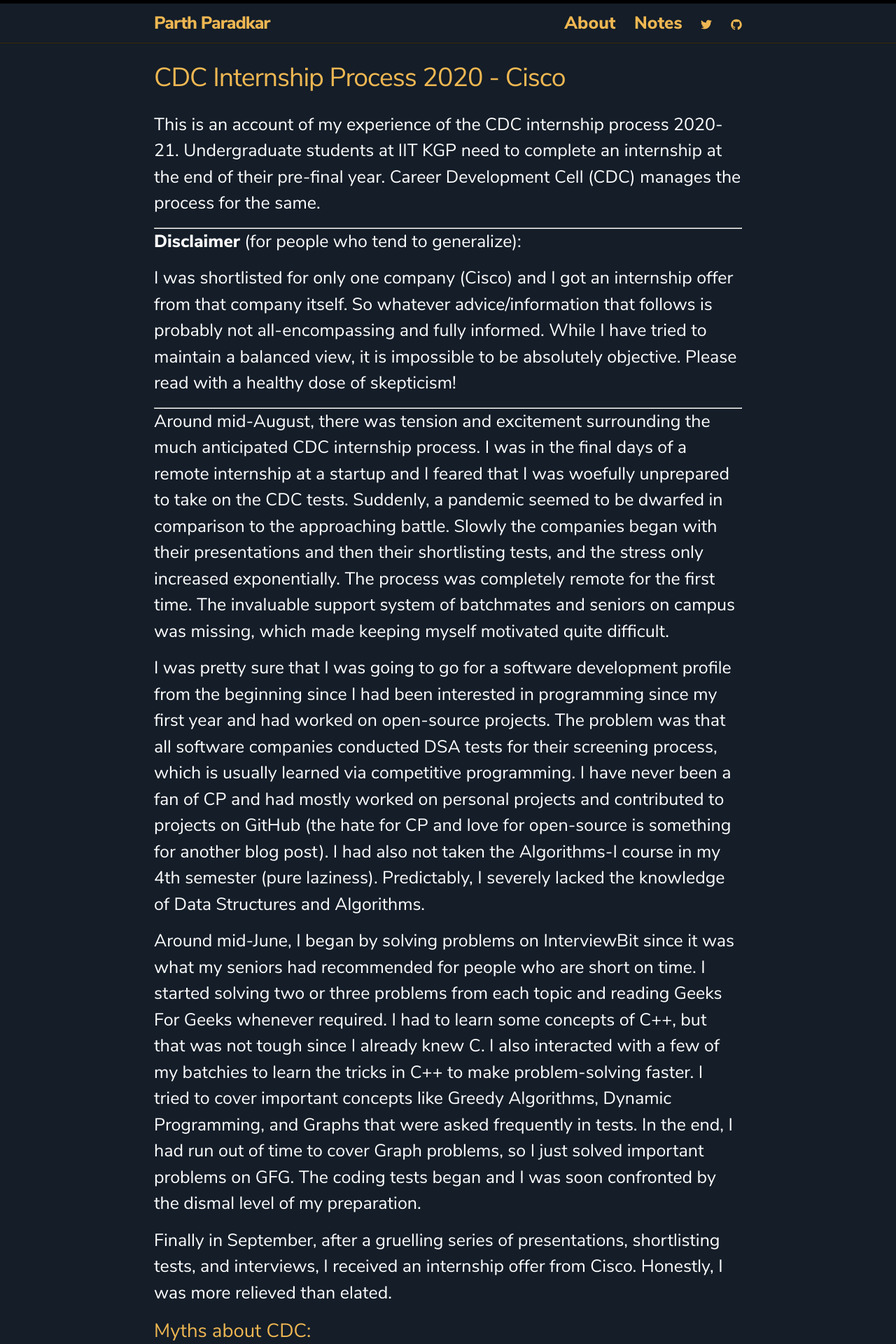
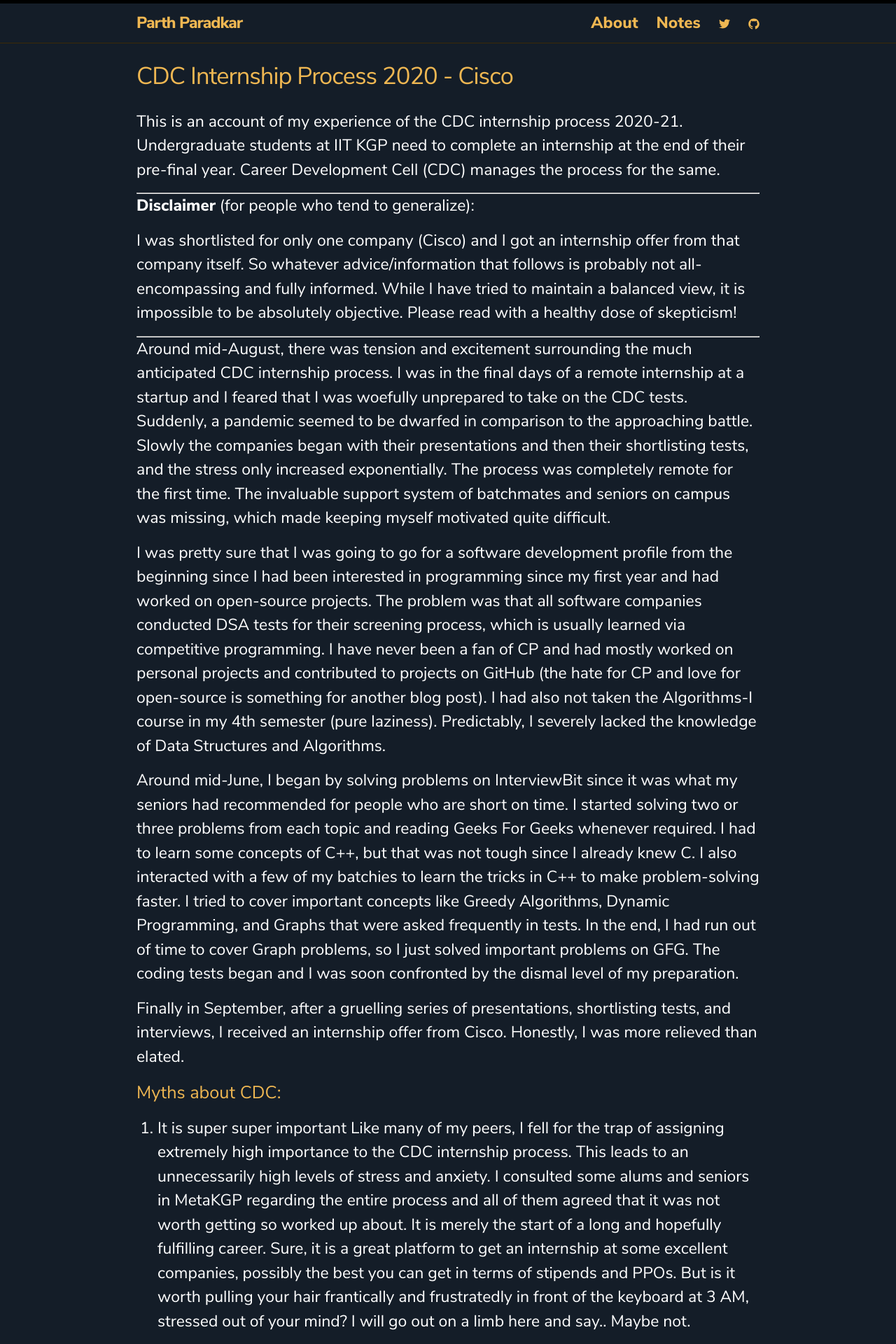
Before and after one commit to thescriptninja/thescriptninja.github.io, a Jekyll site: the page built from _posts/2020-11-30-CDC-Internship-Process-2020-Cisco.md, in a window 1280 px wide. Shown: the top 1920 px of the page at 70% size. Built offline with Jekyll 4.4.1, drawn with Linux system fonts in a browser that asks for light colours.

Commit message:
Styling changes

```diff
--- a/_sass/_base.scss
+++ b/_sass/_base.scss
@@ -45,6 +45,8 @@
 img {
     max-width: 100%;
     vertical-align: middle;
+    margin-top: 5%;
+    margin-bottom: 5%;
 }
 
 
--- a/css/main.scss
+++ b/css/main.scss
@@ -10,7 +10,7 @@
 // $base-font-family: medium-content-sans-serif-font,-apple-system,BlinkMacSystemFont,"Segoe UI",Roboto,Oxygen,Cantarell,"Open Sans","Helvetica Neue",sans-serif;
 // $base-font-family: 'Noto Serif', serif;
 $base-font-family: "Nunito", "Clear Sans", "Helvetica Neue", Helvetica, Arial, sans-serif;
-$base-font-size:   25px;
+$base-font-size:   23px;
 $base-font-weight: 400;
 $small-font-size:  $base-font-size * 0.875;
 $base-line-height: 1.5;
@@ -29,7 +29,7 @@
 $grey-color-dark:  darken($grey-color, 70%);
 
 // Width of the content area
-$content-width:    900px;
+$content-width:    950px;
 
 $on-palm:          600px;
 $on-laptop:        800px;
```
Also changed, not shown: about.md (+1 -0 lines), img/profilepic.jpg.
